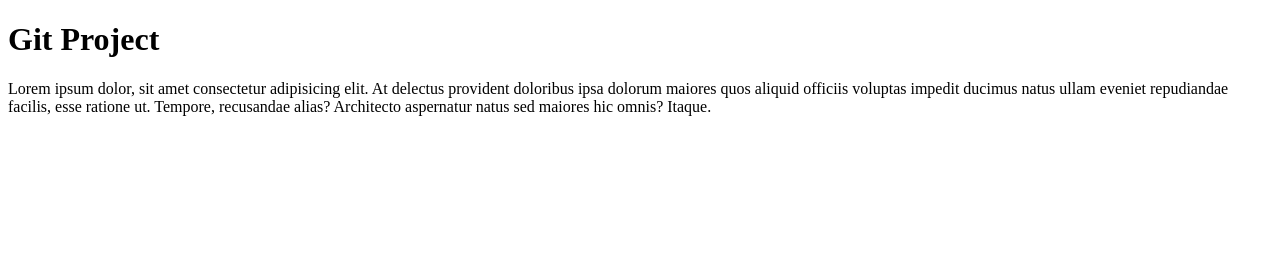
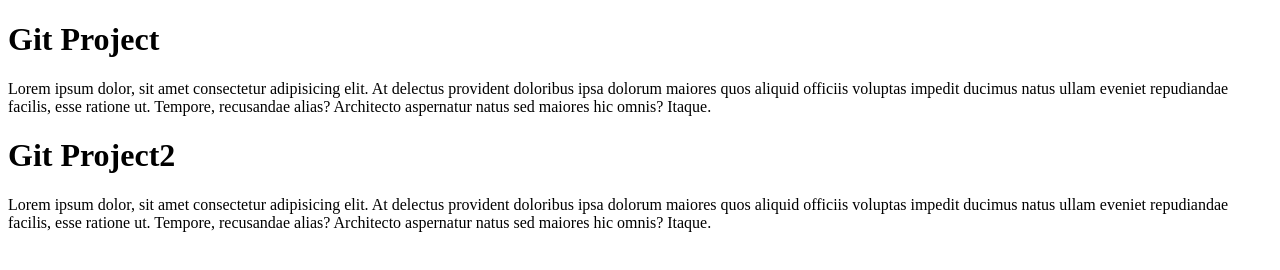
Before and after one commit to ali-buttt-dev/new-git-project, a plain HTML site: page index.html in a window 1280 px wide. Drawn offline with Linux system fonts and the light colour scheme.

Commit message:
again file

```diff
--- a/index.html
+++ b/index.html
@@ -8,6 +8,7 @@
 <body>
     <h1>Git Project</h1>
     <p>Lorem ipsum dolor, sit amet consectetur adipisicing elit. At delectus provident doloribus ipsa dolorum maiores quos aliquid officiis voluptas impedit ducimus natus ullam eveniet repudiandae facilis, esse ratione ut. Tempore, recusandae alias? Architecto aspernatur natus sed maiores hic omnis? Itaque.</p>
-
+    <h1>Git Project2</h1>
+    <p>Lorem ipsum dolor, sit amet consectetur adipisicing elit. At delectus provident doloribus ipsa dolorum maiores quos aliquid officiis voluptas impedit ducimus natus ullam eveniet repudiandae facilis, esse ratione ut. Tempore, recusandae alias? Architecto aspernatur natus sed maiores hic omnis? Itaque.</p>
 </body>
 </html>
```
